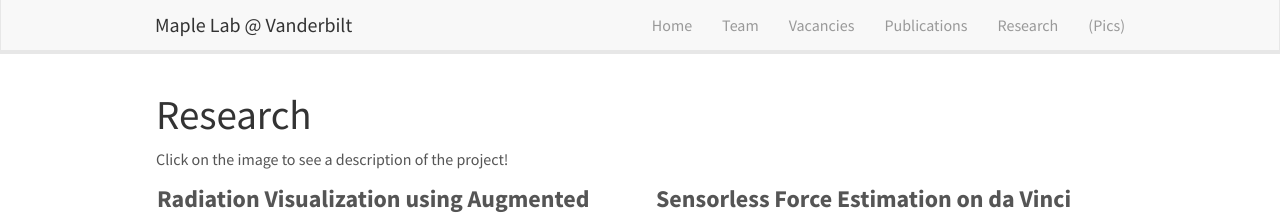
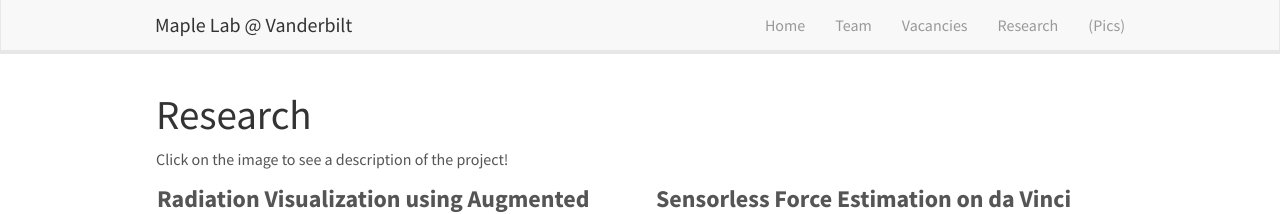
Before and after one commit to vu-maple-lab/vu-maple-lab.github.io, a Jekyll site: the page built from research.md, in a window 1280 px wide. Shown: the top 214 px of the page. Built offline with Jekyll 4.4.1, drawn with Linux system fonts in a browser that asks for light colours; nearby versions of some CDN libraries.

Commit message:
remove pubs from header

```diff
--- a/_includes/header.html
+++ b/_includes/header.html
@@ -15,7 +15,7 @@
 		<li><a href="{{ site.url }}{{ site.baseurl }}/">Home</a></li>
 		<li><a href="{{ site.url }}{{ site.baseurl }}/team">Team</a></li>
 		<li><a href="{{ site.url }}{{ site.baseurl }}/vacancies">Vacancies</a></li>
-		<li><a href="{{ site.url }}{{ site.baseurl }}/publications">Publications</a></li>
+		<!-- <li><a href="{{ site.url }}{{ site.baseurl }}/publications">Publications</a></li> -->
 		<li><a href="{{ site.url }}{{ site.baseurl }}/research">Research</a></li>
 		<li><a href="{{ site.url }}{{ site.baseurl }}/pictures">(Pics)</a></li>
 	  </ul>
--- a/research.md
+++ b/research.md
@@ -43,78 +43,3 @@
     <img src="{{ site.url }}{{ site.baseurl }}/images/researchpic/kidney_reco.png" alt="kidney_reconstruction" style="width: 300px"/>
   </a>
 </div>
-
-<!-- <div class="row">
-<div class="col-sim-6 clearfix">
-<h4>Radiation Visualization using Augmented Reality</h4>
-  <a href="{{ site.url }}{{ site.baseurl }}/research/sarcoma" title="Sarcoma">
-    <img src="{{ site.url }}{{ site.baseurl }}/images/researchpic/sarcoma.png" alt="sarcoma_img" style="width: 300px"/>
-  </a>
-</div>
-
-<div class="col-sim-6 clearfix">
-<h4>Robust Eye Tracking for da Vinci Surgical System</h4>
-  <a href="{{ site.url }}{{ site.baseurl }}/research/dvrk_gaze" title="dvrk_gaze">
-    <img src="{{ site.url }}{{ site.baseurl }}/images/researchpic/dvrk_gaze.png" alt="dvrk_gaze" style="width: 300px"/>
-  </a>
-</div>
-
-<div class="col-sim-6 clearfix">
-<h4>Sensorless Force Estimation on da Vinci Research Kit</h4>
-  <a href="{{ site.url }}{{ site.baseurl }}/research/force_estimation" title="force_estimation">
-    <img src="{{ site.url }}{{ site.baseurl }}/images/researchpic/force_estimation.jpg" alt="force_estimation" style="width: 300px"/>
-  </a>
-
-<div class="col-sim-6 clearfix">
-<h4>Surgical Training and Skill Assessment through Augmented Reality</h4>
-  <a href="{{ site.url }}{{ site.baseurl }}/research/kidney_gaze" title="kidney_gaze">
-    <img src="{{ site.url }}{{ site.baseurl }}/images/researchpic/kidney_gaze.png" alt="kidney_gaze" style="width: 300px"/>
-  </a>
-
-<div class="col-sim-6 clearfix">
-<h4>Vision based Navigation in Endoscopic Kidney Surgeries</h4>
-  <a href="{{ site.url }}{{ site.baseurl }}/research/kidney_reconstruction" title="kidney_reconstruction">
-    <img src="{{ site.url }}{{ site.baseurl }}/images/researchpic/kidney_reco.png" alt="kidney_reconstruction" style="width: 300px"/>
-  </a>
-</div> -->
-
-
-<!-- **Radiation Visualization using Augmented Reality**
-
-<p>
-  <a href="{{ site.url }}{{ site.baseurl }}/research/sarcoma" title="Sarcoma">
-    <img src="{{ site.url }}{{ site.baseurl }}/images/researchpic/sarcoma.png" alt="sarcoma_img" style="width: 500px"/>
-  </a>
-</p>
-
-**Robust Eye Tracking for da Vinci Surgical System**
-
-<p>
-  <a href="{{ site.url }}{{ site.baseurl }}/research/dvrk_gaze" title="dvrk_gaze">
-    <img src="{{ site.url }}{{ site.baseurl }}/images/researchpic/dvrk_gaze.png" alt="dvrk_gaze" style="width: 500px"/>
-  </a>
-</p>
-
-**Sensorless Force Estimation on da Vinci Research Kit**
-
-<p>
-  <a href="{{ site.url }}{{ site.baseurl }}/research/force_estimation" title="force_estimation">
-    <img src="{{ site.url }}{{ site.baseurl }}/images/researchpic/force_estimation.jpg" alt="force_estimation" style="width: 500px"/>
-  </a>
-</p>
-
-**Surgical Training and Skill Assessment through Augmented Reality**
-
-<p>
-  <a href="{{ site.url }}{{ site.baseurl }}/research/kidney_gaze" title="kidney_gaze">
-    <img src="{{ site.url }}{{ site.baseurl }}/images/researchpic/kidney_gaze.png" alt="kidney_gaze" style="width: 500px"/>
-  </a>
-</p>
-
-**Vision based Navigation in Endoscopic Kidney Surgeries**
-
-<p>
-  <a href="{{ site.url }}{{ site.baseurl }}/research/kidney_reconstruction" title="kidney_reconstruction">
-    <img src="{{ site.url }}{{ site.baseurl }}/images/researchpic/kidney_reco.png" alt="kidney_reconstruction" style="width: 500px"/>
-  </a>
-</p> -->
```
